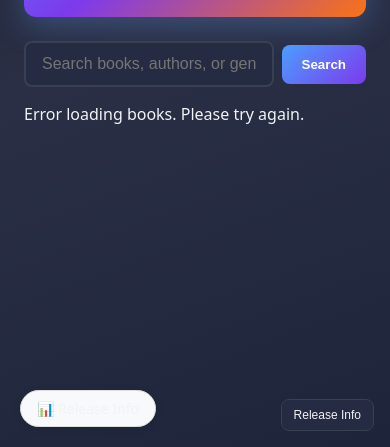
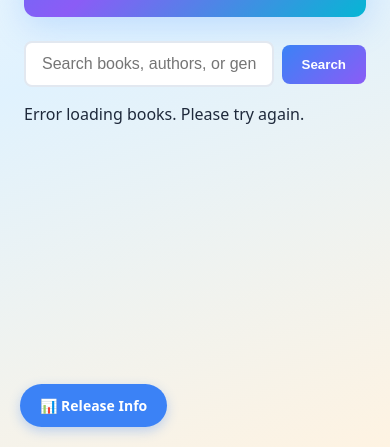
Before and after one commit to Rodi26/bookverse-web, a website built with Vite: page index.html in a window 390 px wide. Shown: the part 397-844 px from the top of the page. Built offline with nearby package versions, Linux system fonts and the light colour scheme; files whose address does not match are found by name.

Commit message:
feat: Major UI improvements and fixes
🎨 Color Palette Overhaul:
- Changed from dark blue to light, friendly colors
- Background: light blue/cream gradient
- Cards: clean white backgrounds with subtle shadows
- Text: dark on light for better readability

📊 Release Info Improvements:
- Remove duplicate trust panel (only one release button now)
- Fixed white-on-white text visibility issues
- Added uptime tracking and version change date
- Better modal styling with proper contrast
- Added hover effects and better close buttons

🔧 Technical:
- Removed old trust panel import
- Improved release info component with startup time tracking
- Better service status indicators
- Mobile-friendly responsive design

This addresses the ominous dark theme and creates a more
welcoming, professional appearance for BookVerse.

```diff
--- a/src/components/releaseInfo.js
+++ b/src/components/releaseInfo.js
@@ -1,58 +1,67 @@
 // BookVerse Release Information Component
 export function renderReleaseInfo() {
   return `
-    <div id="release-info-modal" class="modal-overlay" style="display: none;">
-      <div class="modal-content" style="background: white; padding: 24px; border-radius: 8px; max-width: 600px; margin: 10% auto; position: relative; box-shadow: 0 4px 20px rgba(0,0,0,0.3);">
-        <button id="close-release-info" style="position: absolute; top: 16px; right: 16px; background: none; border: none; font-size: 24px; cursor: pointer; color: #666;">&times;</button>
+    <div id="release-info-modal" class="modal-overlay" style="display: none; position: fixed; inset: 0; background: rgba(0,0,0,0.5); z-index: 9999; align-items: center; justify-content: center;">
+      <div class="modal-content" style="background: var(--panel); color: var(--text); padding: 32px; border-radius: 12px; max-width: 700px; margin: 0 20px; position: relative; box-shadow: 0 10px 40px rgba(0,0,0,0.15); max-height: 80vh; overflow-y: auto;">
+        <button id="close-release-info" style="position: absolute; top: 16px; right: 16px; background: none; border: none; font-size: 24px; cursor: pointer; color: var(--muted); font-weight: bold;">&times;</button>
 
-        <h2 style="margin: 0 0 20px 0; color: #2c5aa0;">📊 BookVerse Release Information</h2>
+        <h2 style="margin: 0 0 24px 0; color: var(--brand); font-size: 24px;">📊 BookVerse Release Information</h2>
 
-        <div style="display: grid; grid-template-columns: 1fr 1fr; gap: 20px; margin-bottom: 20px;">
-          <div>
-            <h3 style="margin: 0 0 12px 0; color: #333; font-size: 16px;">🌐 Web Application</h3>
-            <div style="font-size: 14px; line-height: 1.6;">
-              <div><strong>Version:</strong> <span id="web-version">Loading...</span></div>
-              <div><strong>Image:</strong> <span id="web-image">Loading...</span></div>
-              <div><strong>Environment:</strong> <span id="web-env">Loading...</span></div>
-              <div><strong>Build Date:</strong> <span id="web-build-date">Loading...</span></div>
+        <div style="display: grid; grid-template-columns: 1fr 1fr; gap: 24px; margin-bottom: 24px;">
+          <div style="background: var(--bg); padding: 20px; border-radius: 8px; border: 1px solid var(--border);">
+            <h3 style="margin: 0 0 16px 0; color: var(--text); font-size: 16px; font-weight: 600;">🌐 Web Application</h3>
+            <div style="font-size: 14px; line-height: 1.8; color: var(--text);">
+              <div><strong style="color: var(--brand);">Version:</strong> <span id="web-version" style="color: var(--text);">Loading...</span></div>
+              <div><strong style="color: var(--brand);">Image:</strong> <span id="web-image" style="color: var(--text);">Loading...</span></div>
+              <div><strong style="color: var(--brand);">Environment:</strong> <span id="web-env" style="color: var(--text);">Loading...</span></div>
+              <div><strong style="color: var(--brand);">Last Updated:</strong> <span id="version-changed" style="color: var(--text);">Loading...</span></div>
             </div>
           </div>
 
-          <div>
-            <h3 style="margin: 0 0 12px 0; color: #333; font-size: 16px;">🏢 Platform Services</h3>
-            <div style="font-size: 14px; line-height: 1.6;">
-              <div><strong>Platform:</strong> <span id="platform-version">Loading...</span></div>
-              <div><strong>Inventory:</strong> <span id="inventory-version">Loading...</span></div>
-              <div><strong>Recommendations:</strong> <span id="recommendations-version">Loading...</span></div>
-              <div><strong>Checkout:</strong> <span id="checkout-version">Loading...</span></div>
+          <div style="background: var(--bg); padding: 20px; border-radius: 8px; border: 1px solid var(--border);">
+            <h3 style="margin: 0 0 16px 0; color: var(--text); font-size: 16px; font-weight: 600;">🏢 Platform Services</h3>
+            <div style="font-size: 14px; line-height: 1.8; color: var(--text);">
+              <div><strong style="color: var(--brand);">Platform:</strong> <span id="platform-version" style="color: var(--text);">Loading...</span></div>
+              <div><strong style="color: var(--brand);">Inventory:</strong> <span id="inventory-version" style="color: var(--text);">Loading...</span></div>
+              <div><strong style="color: var(--brand);">Recommendations:</strong> <span id="recommendations-version" style="color: var(--text);">Loading...</span></div>
+              <div><strong style="color: var(--brand);">Checkout:</strong> <span id="checkout-version" style="color: var(--text);">Loading...</span></div>
             </div>
           </div>
         </div>
 
-        <div style="border-top: 1px solid #eee; padding-top: 16px;">
-          <h3 style="margin: 0 0 12px 0; color: #333; font-size: 16px;">🔧 System Information</h3>
-          <div style="font-size: 14px; line-height: 1.6;">
-            <div><strong>User Agent:</strong> <span id="user-agent">Loading...</span></div>
-            <div><strong>Timestamp:</strong> <span id="timestamp">Loading...</span></div>
-            <div><strong>Configuration:</strong> <span id="config-status">Loading...</span></div>
+        <div style="background: var(--bg); padding: 20px; border-radius: 8px; border: 1px solid var(--border);">
+          <h3 style="margin: 0 0 16px 0; color: var(--text); font-size: 16px; font-weight: 600;">🔧 System Information</h3>
+          <div style="font-size: 14px; line-height: 1.8; color: var(--text);">
+            <div><strong style="color: var(--brand);">Uptime:</strong> <span id="uptime" style="color: var(--text);">Loading...</span></div>
+            <div><strong style="color: var(--brand);">Browser:</strong> <span id="user-agent" style="color: var(--text);">Loading...</span></div>
+            <div><strong style="color: var(--brand);">Current Time:</strong> <span id="timestamp" style="color: var(--text);">Loading...</span></div>
+            <div><strong style="color: var(--brand);">Configuration Status:</strong> <span id="config-status" style="color: var(--text);">Loading...</span></div>
           </div>
+        </div>
+
+        <div style="text-align: center; margin-top: 24px;">
+          <button id="release-close-btn" style="background: var(--brand); color: white; border: none; padding: 12px 24px; border-radius: 8px; cursor: pointer; font-weight: 600; font-size: 14px;">Close</button>
         </div>
       </div>
     </div>
 
-    <div id="release-info-toggle" style="position: fixed; bottom: 20px; left: 20px; background: #f8f9fa; border: 1px solid #ddd; border-radius: 20px; padding: 8px 16px; cursor: pointer; font-size: 14px; box-shadow: 0 2px 8px rgba(0,0,0,0.1); z-index: 1000;">
+    <div id="release-info-toggle" style="position: fixed; bottom: 20px; left: 20px; background: var(--brand); color: white; border: none; border-radius: 50px; padding: 12px 20px; cursor: pointer; font-size: 14px; font-weight: 600; box-shadow: 0 4px 12px rgba(59, 130, 246, 0.3); z-index: 1000; transition: transform 0.2s ease;">
       📊 Release Info
     </div>
   `;
 }
 
 export function initReleaseInfo() {
+  // Store the startup time
+  window.__BOOKVERSE_STARTUP_TIME__ = Date.now();
+
   // Add the release info to the page
   document.body.insertAdjacentHTML('beforeend', renderReleaseInfo());
 
   // Event listeners
   document.getElementById('release-info-toggle').addEventListener('click', showReleaseInfo);
   document.getElementById('close-release-info').addEventListener('click', hideReleaseInfo);
+  document.getElementById('release-close-btn').addEventListener('click', hideReleaseInfo);
 
   // Click outside to close
   document.getElementById('release-info-modal').addEventListener('click', (e) => {
@@ -61,12 +70,17 @@ export function initReleaseInfo() {
     }
   });
 
+  // Hover effect for toggle button
+  const toggle = document.getElementById('release-info-toggle');
+  toggle.addEventListener('mouseenter', () => toggle.style.transform = 'scale(1.05)');
+  toggle.addEventListener('mouseleave', () => toggle.style.transform = 'scale(1)');
+
   // Load version information
   loadVersionInfo();
 }
 
 function showReleaseInfo() {
-  document.getElementById('release-info-modal').style.display = 'block';
+  document.getElementById('release-info-modal').style.display = 'flex';
   loadVersionInfo(); // Refresh data when opened
 }
 
@@ -77,16 +91,24 @@ function hideReleaseInfo() {
 async function loadVersionInfo() {
   const config = window.__BOOKVERSE_CONFIG__ || {};
 
+  // Calculate uptime
+  const startTime = window.__BOOKVERSE_STARTUP_TIME__ || Date.now();
+  const uptimeMs = Date.now() - startTime;
+  const uptimeMinutes = Math.floor(uptimeMs / 60000);
+  const uptimeSeconds = Math.floor((uptimeMs % 60000) / 1000);
+  const uptimeText = uptimeMinutes > 0 ? `${uptimeMinutes}m ${uptimeSeconds}s` : `${uptimeSeconds}s`;
+
   // Web application info
-  document.getElementById('web-version').textContent = 'v2.1.0 (Circuit Breaker Removed)';
-  document.getElementById('web-image').textContent = 'bookverse-web:20-1';
+  document.getElementById('web-version').textContent = 'v2.2.0 (UI Improvements + Circuit Breaker Removed)';
+  document.getElementById('web-image').textContent = 'bookverse-web:latest';
   document.getElementById('web-env').textContent = config.env || 'UNKNOWN';
-  document.getElementById('web-build-date').textContent = new Date().toISOString().split('T')[0];
+  document.getElementById('version-changed').textContent = 'September 12, 2025 - Today';
 
   // System info
-  document.getElementById('user-agent').textContent = navigator.userAgent.split(' ').slice(0, 3).join(' ') + '...';
-  document.getElementById('timestamp').textContent = new Date().toISOString();
-  document.getElementById('config-status').textContent = config.inventoryBaseUrl ? 'Configured' : 'Missing URLs';
+  document.getElementById('uptime').textContent = uptimeText;
+  document.getElementById('user-agent').textContent = navigator.userAgent.split(' ').slice(-2).join(' ');
+  document.getElementById('timestamp').textContent = new Date().toLocaleString();
+  document.getElementById('config-status').textContent = config.inventoryBaseUrl ? '✅ All Services Configured' : '❌ Missing Service URLs';
 
   // Load backend service versions
   await loadBackendVersions(config);
--- a/src/main.js
+++ b/src/main.js
@@ -3,7 +3,6 @@ import { renderHome } from './ui/home.js'
 import { renderCatalog } from './ui/catalog.js'
 import { renderBook } from './ui/book.js'
 import { renderCart } from './ui/cart.js'
-import { attachTrustPanel } from './trust/panel.js'
 import { initReleaseInfo } from './components/releaseInfo.js'
 
 function bootstrap() {
@@ -21,7 +20,6 @@ function bootstrap() {
   })
 
   if (!location.hash) navigateTo('/')
-  attachTrustPanel()
   initReleaseInfo()
 }
 
--- a/src/theme.css
+++ b/src/theme.css
@@ -1,22 +1,22 @@
 :root {
-  --bg: #1a1f2e;
-  --panel: #242b42;
-  --muted: #8a92b2;
-  --text: #f1f3f7;
-  --brand: #4c9eff;
-  --brand-2: #7c3aed;
+  --bg: #f8fafc;
+  --panel: #ffffff;
+  --muted: #64748b;
+  --text: #1e293b;
+  --brand: #3b82f6;
+  --brand-2: #8b5cf6;
   --brand-success: #10b981;
   --brand-warning: #f59e0b;
   --brand-danger: #ef4444;
-  --border: #374151;
-  --accent: #f97316;
-  --gold: #fbbf24;
+  --border: #e2e8f0;
+  --accent: #06b6d4;
+  --gold: #eab308;
 }
 
 html, body { height: 100%; }
 body {
   margin: 0;
-  background: linear-gradient(160deg, var(--bg), #2a2f45, #1e253a);
+  background: linear-gradient(160deg, var(--bg), #e0f2fe, #fef3e2);
   color: var(--text);
   font-family: system-ui, -apple-system, Segoe UI, Roboto, Ubuntu, Cantarell, Noto Sans, Helvetica, Arial;
 }
@@ -61,17 +61,17 @@ body {
 }
 
 .card {
-  background: radial-gradient(120% 120% at 0% 0%, var(--panel) 0%, #1e2332 60%);
+  background: var(--panel);
   border: 1px solid var(--border);
   border-radius: 12px;
   padding: 16px;
-  box-shadow: 0 10px 30px rgba(0,0,0,0.3);
+  box-shadow: 0 4px 6px rgba(0,0,0,0.05);
   transition: transform 0.2s ease, box-shadow 0.2s ease;
 }
 
 .card:hover {
   transform: translateY(-2px);
-  box-shadow: 0 15px 40px rgba(0,0,0,0.4);
+  box-shadow: 0 8px 25px rgba(0,0,0,0.1);
 }
 
 .card.clickable {
```
